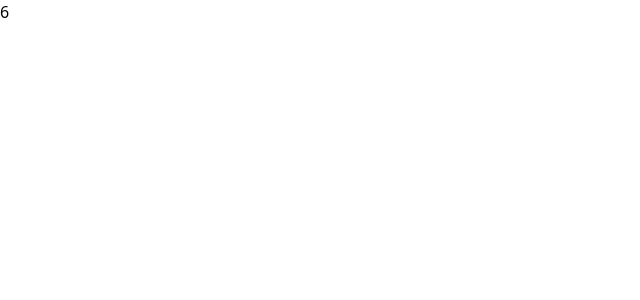
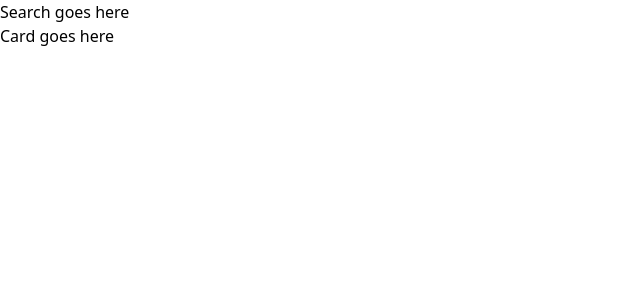
Before and after one commit to hansivann/github-profile-search, a React (Vite) app: page / in a window 1280 px wide. Shown: the top 300 px of the page, without its empty margins (0-640 px from the left). Built offline with nearby package versions, Linux system fonts and the light colour scheme.

Commit message:
Add Card and Search components

```diff
--- a/src/App.tsx
+++ b/src/App.tsx
@@ -1,12 +1,18 @@
+import Card from "./components/Card"
+import Search from "./components/Search"
 
+
+// TO-DO:
 
 function App() {
 
   return (
     <>
     <div className='flex items-center justify-center h-screen'>
-        <div className='w-96 h-96 bg-orange-400 bg-opacity-50'> 6 </div>
-
+        <div className='flex flex-col items-center justify-center w-96 h-96 bg-orange-400 bg-opacity-50'>
+        <Search />
+        <Card />
+      </div>
     </div>
 
     </>
--- /dev/null
+++ b/src/components/Card.tsx
@@ -0,0 +1,7 @@
+import React from 'react'
+
+export default function Card() {
+  return (
+    <div>Card goes here</div>
+  )
+}
--- /dev/null
+++ b/src/components/Search.tsx
@@ -0,0 +1,9 @@
+import React from 'react'
+
+function Search() {
+  return (
+    <div className=' pb-8'>Search goes here</div>
+  )
+}
+
+export default Search
```
